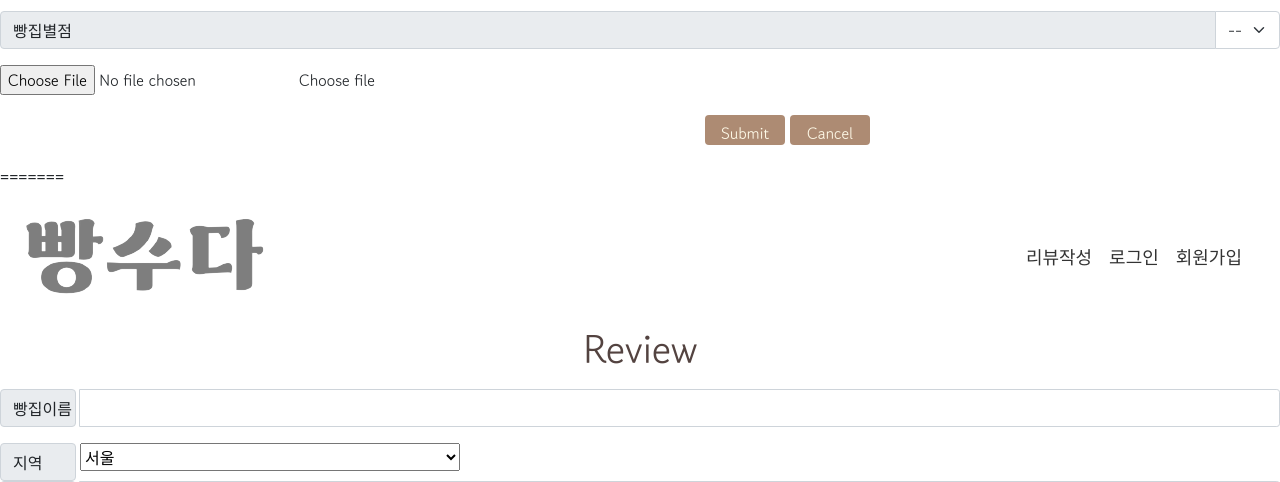
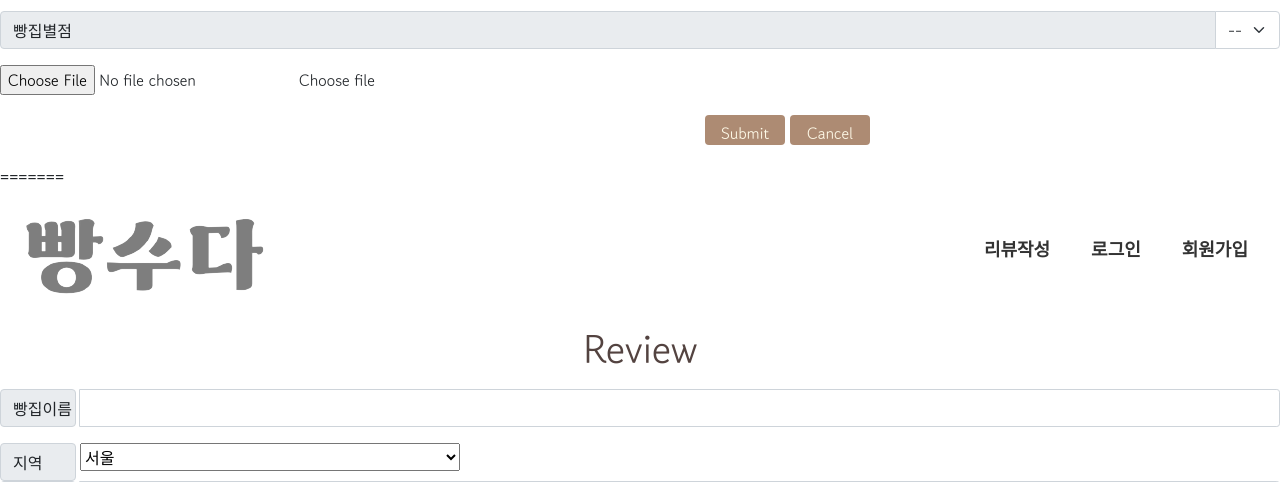
Before and after one commit to yoodeve/breadtalk, a Flask app: page /writing in a window 1280 px wide. Shown: the part 499-981 px from the top of the page. Run offline with Flask 2, Linux system fonts and the light colour scheme.

Commit message:
되돌려본다

```diff
--- a/templates/write.html
+++ b/templates/write.html
@@ -97,11 +97,6 @@
             border: #AD8B73 solid 1px;
             border-radius: 5px;
 >>>>>>> 002e35fe2aed252a8039d9f670c9d8991d2cc9cf
-        }
-        .headers {
-            background-color: transparent;
-            border: transparent;
-            font-size: 18px;
         }
     </style>
     <script>
@@ -262,11 +257,17 @@
         <img src="../static/mylogo.png" alt="">
     </div>
     <nav>
-        <div>
-            <button class="headers" onclick="location.href='api/writing'">리뷰작성</button>
-            <button class="headers" onclick="location.href='/login'">로그인</button>
-            <button class="headers" onclick="location.href='/reg'">회원가입</button>
-        </div>
+        <ul class="nav_ul">
+            <li class="nav_li">
+                <a class="nav_link" href="/writing">리뷰작성</a>
+            </li>
+            <li class="nav_li">
+                <a class="nav_link" href="/login">로그인</a>
+            </li>
+            <li class="nav_li">
+                <a class="nav_link" href="/reg">회원가입</a>
+            </li>
+        </ul>
     </nav>
 </header>
 <div class="mypost" id="post-box">
```
